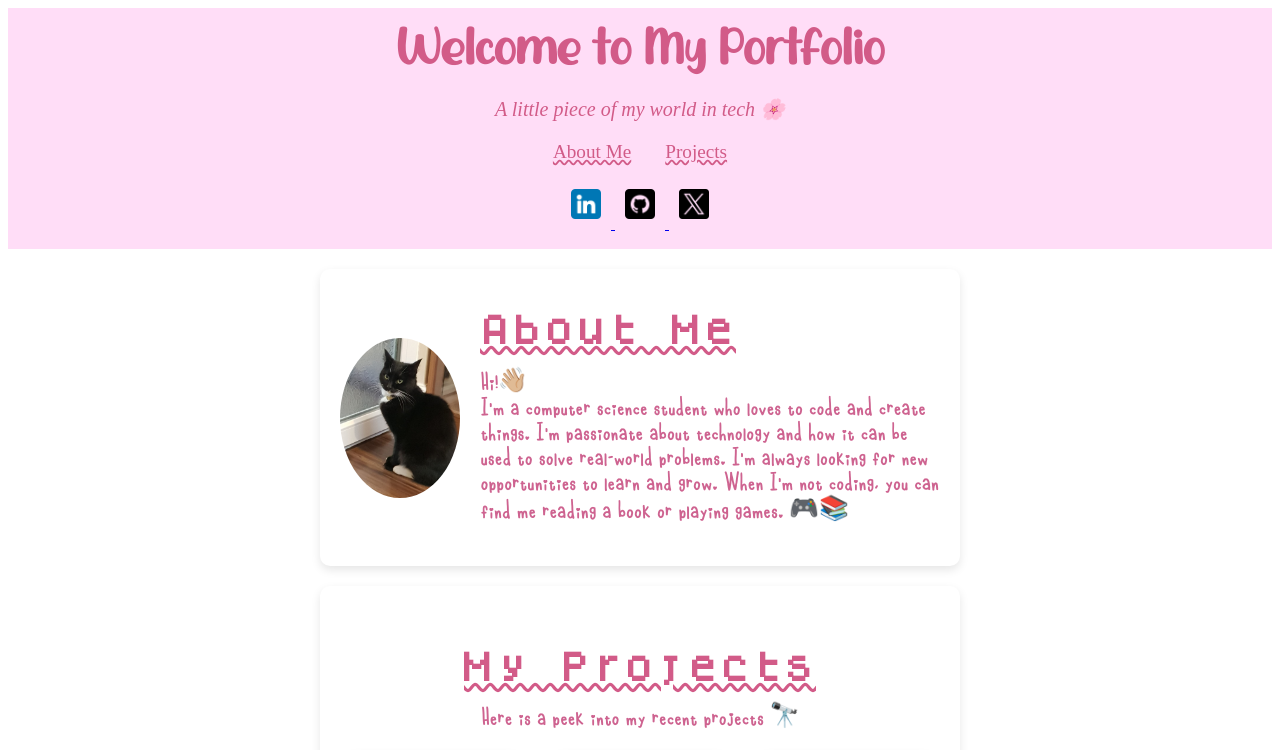
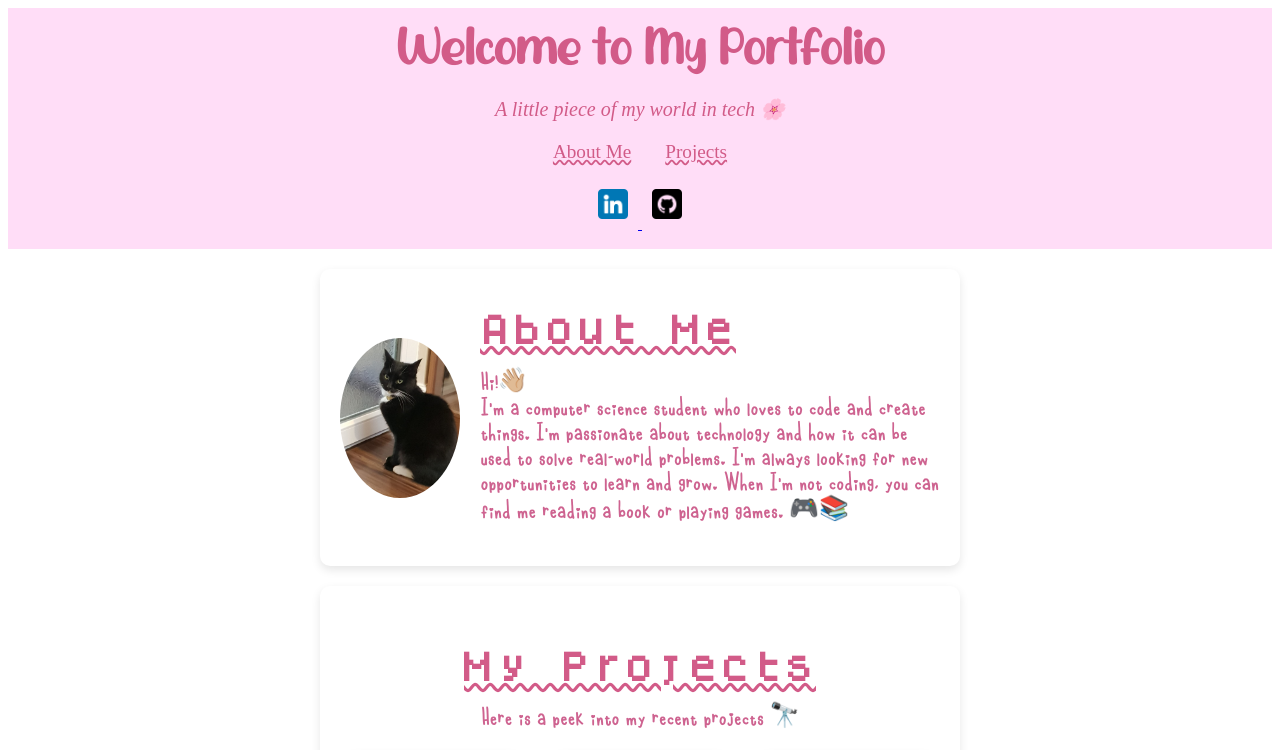
Before and after one commit to TayyebaSadaq/TayyebaSadaq.github.io, a plain HTML site: page index.html in a window 1280 px wide. Shown: the top 750 px of the page. Drawn offline with Linux system fonts and the light colour scheme.

Commit message:
Update index.html

```diff
--- a/index.html
+++ b/index.html
@@ -23,9 +23,6 @@
             </a>
             <a href="https://github.com/TayyebaSadaq" aria-label="GitHub">
                 <img src="images/icons/github.png" alt="GitHub" class="social-icon">
-            </a>
-            <a href="https://x.com/T_yyeba" aria-label="Twitter">
-                <img src="images/icons/twitter.png" alt="Twitter" class="social-icon">
             </a>
         </div>
 
```
